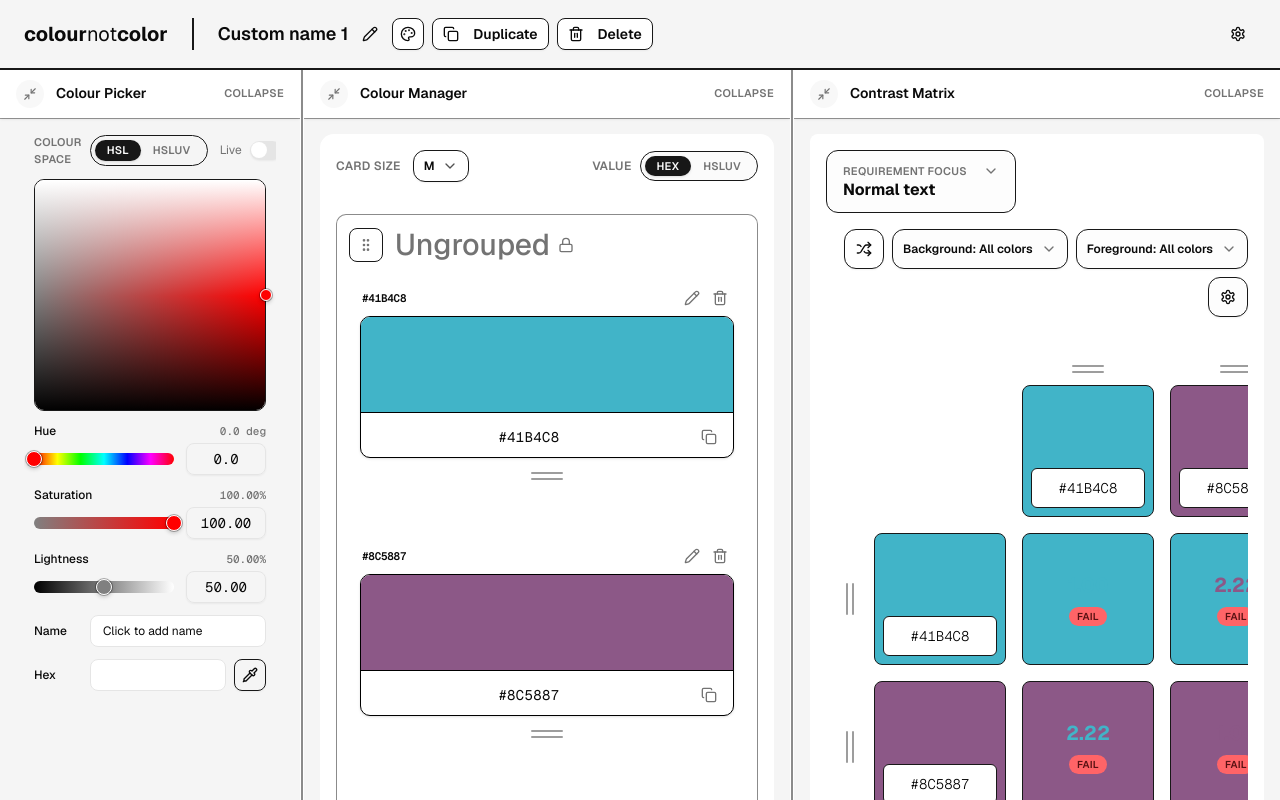
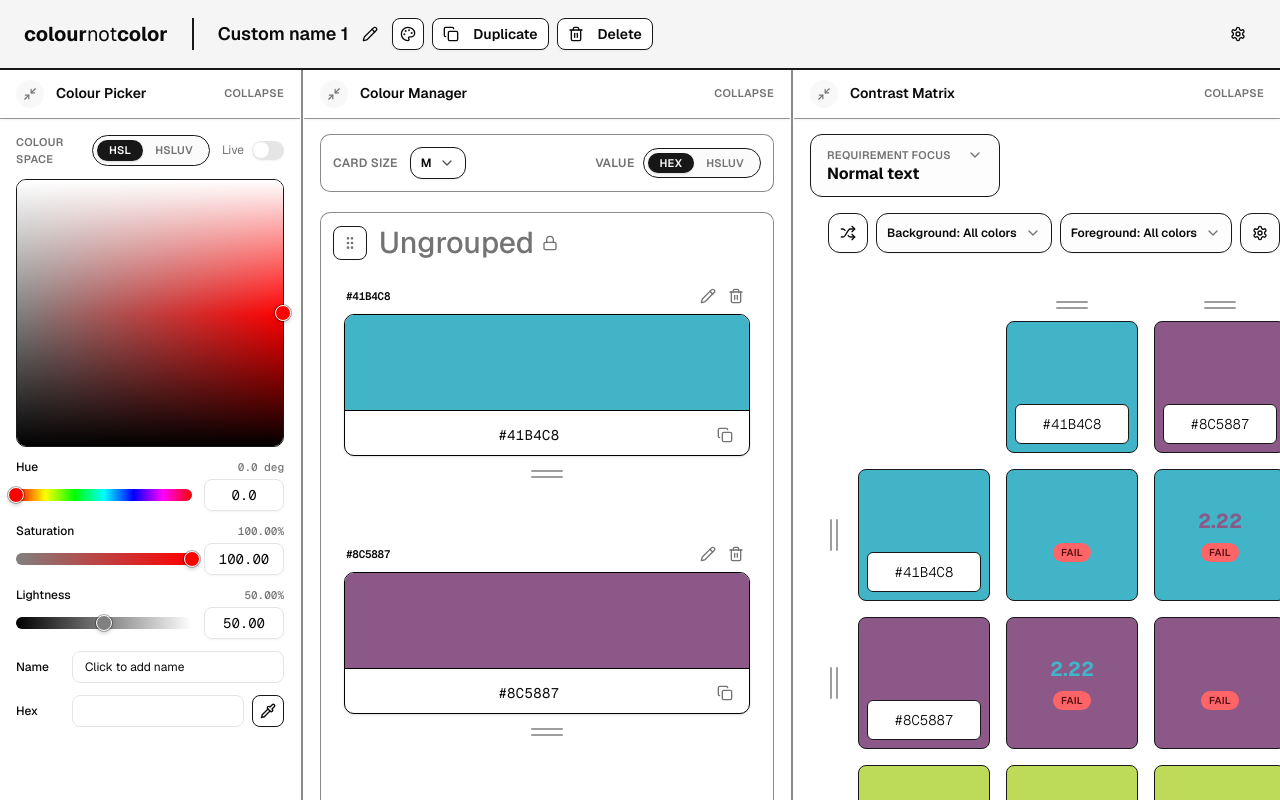
Before and after one commit to oldbugo/colournotcolor, a Next.js app: page / in a window 1280 px wide. Built offline with nearby package versions, Linux system fonts and the light colour scheme.

Commit message:
Aligned spacing and padding across sections

```diff
--- a/components/color-manager.tsx
+++ b/components/color-manager.tsx
@@ -2031,10 +2031,11 @@ const GROUP_SNAP_HOLD_MS = 160
   return (
     <div
       ref={managerRef}
-      className="space-y-8 p-4 relative rounded-xl bg-background"
+      className="relative space-y-5 p-4"
       style={{ overflowAnchor: "none" }}
     >
-      <div className="flex flex-wrap items-center gap-4 justify-between">
+      <div className="relative overflow-visible rounded-lg border border-border/50 bg-background p-3">
+        <div className="flex flex-wrap items-center justify-between gap-4">
           <div className="flex flex-wrap items-center gap-2 sm:gap-3">
             <span className="text-xs font-semibold uppercase tracking-wide text-muted-foreground">Card Size</span>
             <DropdownMenu open={isCardSizeMenuOpen} onOpenChange={setIsCardSizeMenuOpen}>
@@ -2108,6 +2109,7 @@ const GROUP_SNAP_HOLD_MS = 160
             </div>
           </div>
         </div>
+      </div>
 
       {Array.from(groupedColors.entries()).map(([groupName, groupColors], groupIndex) => {
         const isGroupDragging = draggedGroup === groupName
--- a/components/contrast-checker.tsx
+++ b/components/contrast-checker.tsx
@@ -74,7 +74,7 @@ export function ContrastChecker({
 
   if (showOnlyGrid) {
     return (
-      <div className="p-4">
+      <div className="p-0">
         <ContrastGrid
           paletteId={palette.id}
           colors={palette.colors}
@@ -92,7 +92,6 @@ export function ContrastChecker({
   }
 
   return (
-    <div className="p-4 space-y-6">
     <ColorManager
       label="Palette"
       colors={palette.colors}
@@ -109,6 +108,5 @@ export function ContrastChecker({
       lastInteractedColor={lastInteractedColor}
       collapseGroupsDuringGroupDrag={collapseGroupsDuringGroupDrag}
     />
-    </div>
   )
 }
--- a/components/contrast-grid.tsx
+++ b/components/contrast-grid.tsx
@@ -2387,7 +2387,7 @@ const renderNumberFilterSection = (
   const isAnyHeaderDragging = draggedFgIndex !== null || draggedBgIndex !== null
 
   return (
-    <div className="bg-background overflow-visible rounded-md p-4">
+    <div className="overflow-visible pb-4 pl-4 pt-4 pr-0">
       <style jsx>{`
         @keyframes zoomOut {
           from {
@@ -2934,7 +2934,7 @@ const renderNumberFilterSection = (
 
       <div
         ref={contrastScrollRef}
-        className="contrast-scroll-area overflow-auto px-4 py-4"
+        className="contrast-scroll-area overflow-auto pb-4 pl-4 pr-0 pt-4"
         style={{ cursor: isMiddlePanning ? "grabbing" : undefined }}
       >
         {isMatrixEmpty ? (
--- a/components/palette-manager.tsx
+++ b/components/palette-manager.tsx
@@ -1005,7 +1005,7 @@ export function PaletteManager({
 
 
   return (
-    <div ref={sidebarRef} className="flex flex-col h-full bg-secondary">
+    <div ref={sidebarRef} className="flex h-full flex-col bg-background">
       {showPaletteList && (
         <div className="flex-1 overflow-auto min-h-0 space-y-3 relative px-6 py-4">
           <div
@@ -1076,7 +1076,7 @@ export function PaletteManager({
       )}
 
       <div
-        className={cn("flex flex-col", showPaletteList ? "border-t-2 border-border px-4" : "flex-1 min-h-0 px-6 py-4")}
+        className={cn("flex flex-col", showPaletteList ? "border-t-2 border-border px-4" : "flex-1 min-h-0 px-1.5 py-4")}
         data-color-picker
       >
         {showPaletteList && pickerExpanded && (
@@ -1218,10 +1218,10 @@ export function PaletteManager({
                   </div>
                   {!isExtremeLightness && (
                     <div
-                      className="pointer-events-none absolute z-10 h-3 w-3 rounded-full border border-white shadow-lg"
+                      className="pointer-events-none absolute z-20 h-4 w-4 rounded-full border border-white shadow-lg"
                       style={{
-                        left: `calc(${planeCursorX}% - 6px)`,
-                        top: `calc(${planeCursorY}% - 6px)`,
+                        left: `clamp(-8px, calc(${planeCursorX}% - 8px), calc(100% - 9px))`,
+                        top: `clamp(-7px, calc(${planeCursorY}% - 8px), calc(100% - 8px))`,
                         backgroundColor: currentColorHex,
                         boxShadow: "0 0 0 1px rgba(0,0,0,0.3), 0 2px 4px rgba(0,0,0,0.2)",
                         willChange: "transform",
@@ -1250,7 +1250,7 @@ export function PaletteManager({
                           onMouseDown={(event) => handleSliderMouseDown(axis, event)}
                         >
                           <div
-                            className="pointer-events-none absolute -top-0.5 h-4 w-4 rounded-full border border-white shadow-lg"
+                            className="pointer-events-none absolute -top-0.5 z-20 h-4 w-4 rounded-full border border-white shadow-lg"
                             style={{
                               left: `calc(${sliderPercents[axis]}% - 8px)`,
                               backgroundColor: sliderHandleColors[axis],
--- a/components/resizable-panels.tsx
+++ b/components/resizable-panels.tsx
@@ -526,7 +526,7 @@ export function ResizablePanels({
         }}
       >
       <div
-        className={`overflow-hidden bg-muted ${transitionClass} flex flex-col`}
+        className={`overflow-hidden bg-background ${transitionClass} flex flex-col`}
         style={{
           width: `${actualWidths[0]}%`,
           minWidth: `${collapsed[0] ? COLLAPSED_WIDTH : MIN_PANEL_WIDTH_PX}px`,
@@ -596,7 +596,7 @@ export function ResizablePanels({
       </div>
 
       <div
-        className={`overflow-hidden ${transitionClass} flex flex-col bg-muted`}
+        className={`overflow-hidden ${transitionClass} flex flex-col bg-background`}
         style={{
           width: `${actualWidths[1]}%`,
           minWidth: `${collapsed[1] ? COLLAPSED_WIDTH : MIN_PANEL_WIDTH_PX}px`,
@@ -609,7 +609,7 @@ export function ResizablePanels({
           onHeaderMouseDown={(event) => startHeaderInteraction(1, event)}
         />
         {collapsed[1] ? (
-          <div className="mx-auto flex flex-1 items-start justify-start bg-muted px-0 py-4 font-mono">
+          <div className="mx-auto flex flex-1 items-start justify-start bg-background px-0 py-4 font-mono">
             <span
               className="font-mono whitespace-nowrap text-2xl font-extralight leading-5 tracking-[0.2em] transition-all duration-300"
               style={{
@@ -665,7 +665,7 @@ export function ResizablePanels({
       </div>
 
       <div
-        className={`overflow-hidden ${transitionClass} flex flex-col bg-muted`}
+        className={`overflow-hidden ${transitionClass} flex flex-col bg-background`}
         style={{
           width: `${actualWidths[2]}%`,
           minWidth: `${collapsed[2] ? COLLAPSED_WIDTH : MIN_PANEL_WIDTH_PX}px`,
@@ -678,7 +678,7 @@ export function ResizablePanels({
           onHeaderMouseDown={(event) => startHeaderInteraction(2, event)}
         />
         {collapsed[2] ? (
-          <div className="mx-auto flex flex-1 items-start justify-start bg-muted px-0 py-4">
+          <div className="mx-auto flex flex-1 items-start justify-start bg-background px-0 py-4">
             <span
               className="font-mono whitespace-nowrap text-2xl font-extralight tracking-[0.2em] transition-all duration-300"
               style={{
```
Lines whose indentation alone changed are shown as unchanged.
